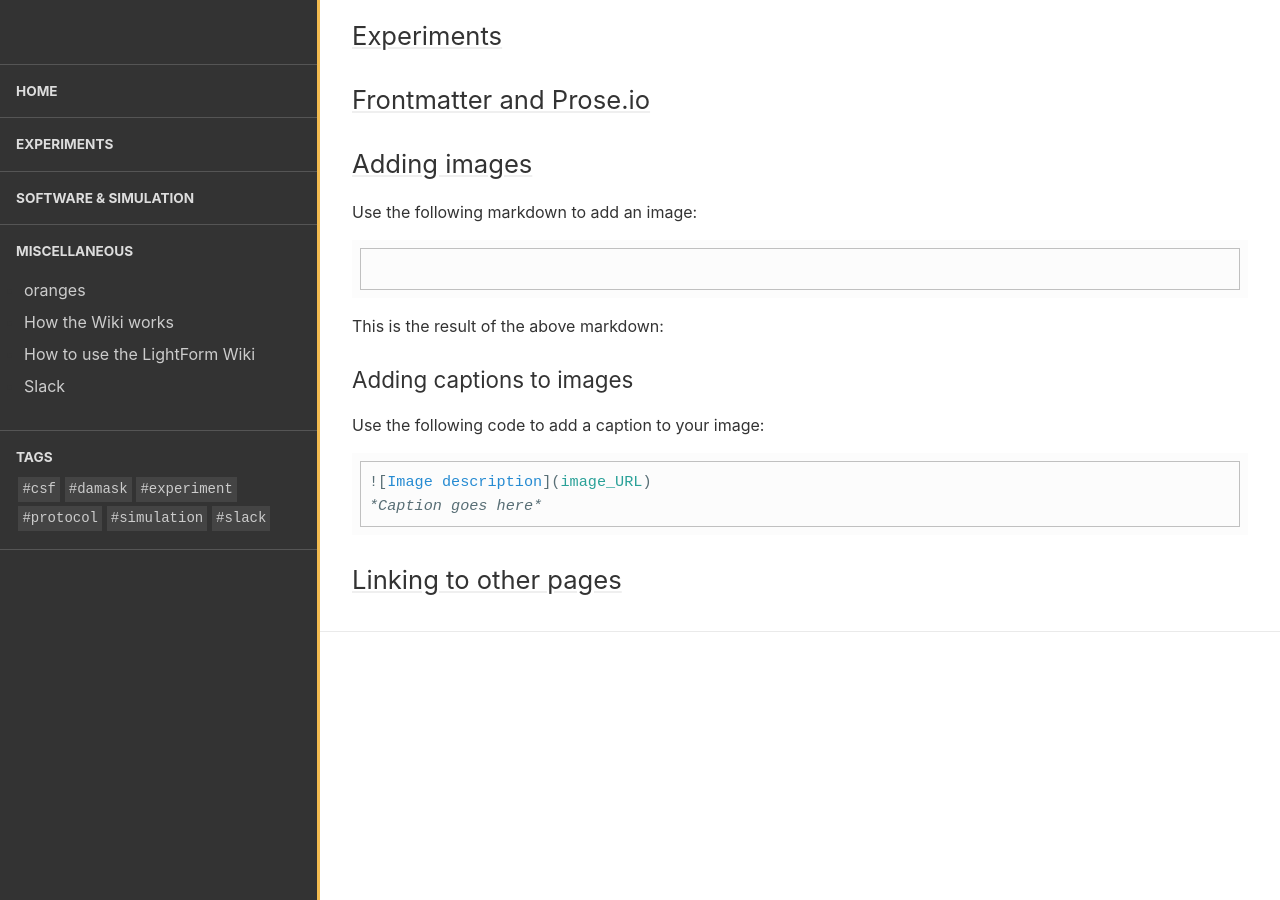
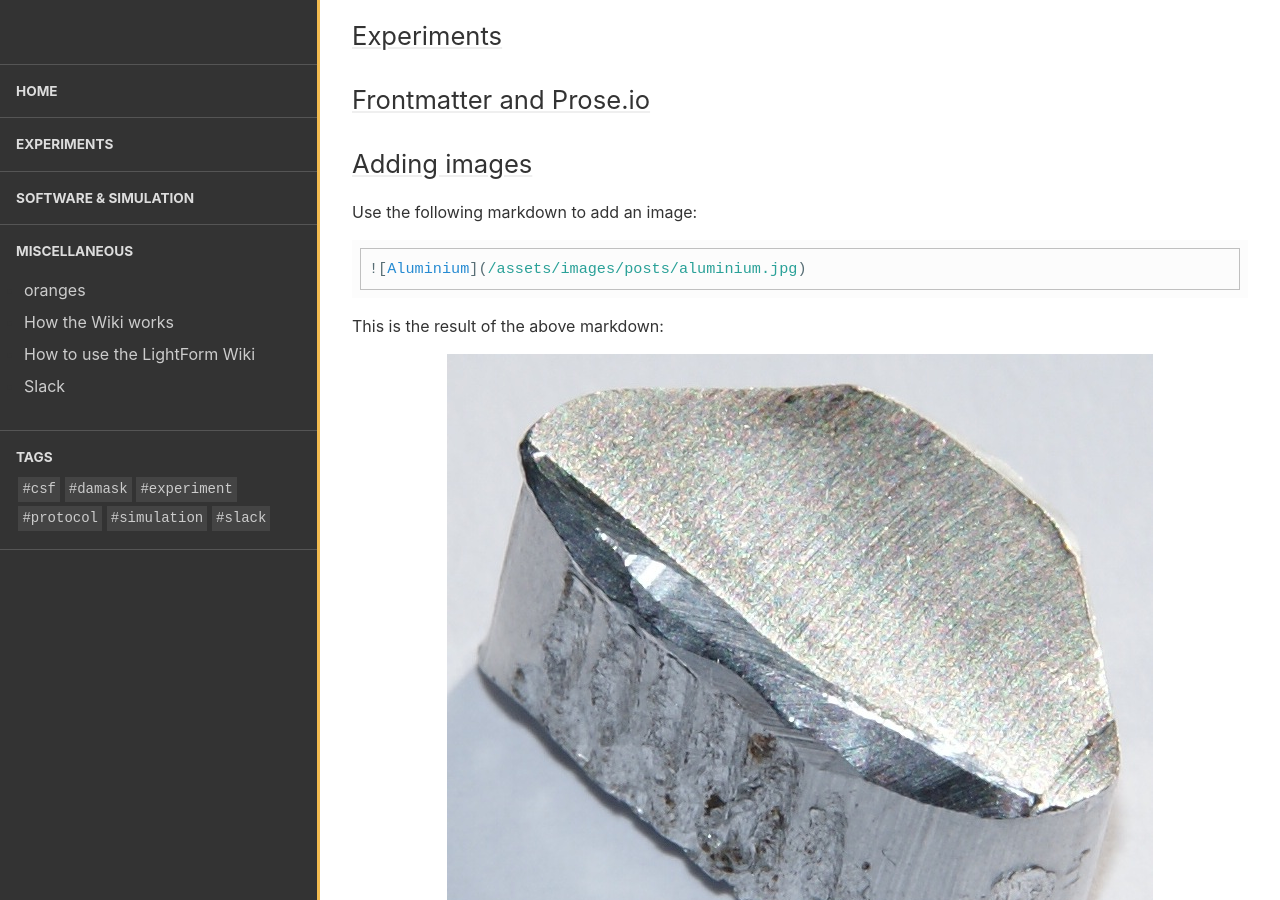
Before and after one commit to test-aplowman/test-aplowman.github.io, a Jekyll site: the page built from collections/_miscellaneous/how_to_use_wiki.md, in a window 1280 px wide and 900 px high, scrolled down 789 px. Built offline with Jekyll 4.4.1, drawn with Linux system fonts in a browser that asks for light colours.

Commit message:
Update how_to_use_wiki.md

````diff
--- a/collections/_miscellaneous/how_to_use_wiki.md
+++ b/collections/_miscellaneous/how_to_use_wiki.md
@@ -23,11 +23,11 @@ The following markdown...
 Use the following markdown to add an image:
 
 ```markdown
-
+![Aluminium]({{site.baseurl}}/assets/images/posts/aluminium.jpg)
 ```
 This is the result of the above markdown:
 
-
+![Aluminium]({{site.baseurl}}/assets/images/posts/aluminium.jpg)
 
 ### Adding captions to images
 
````
